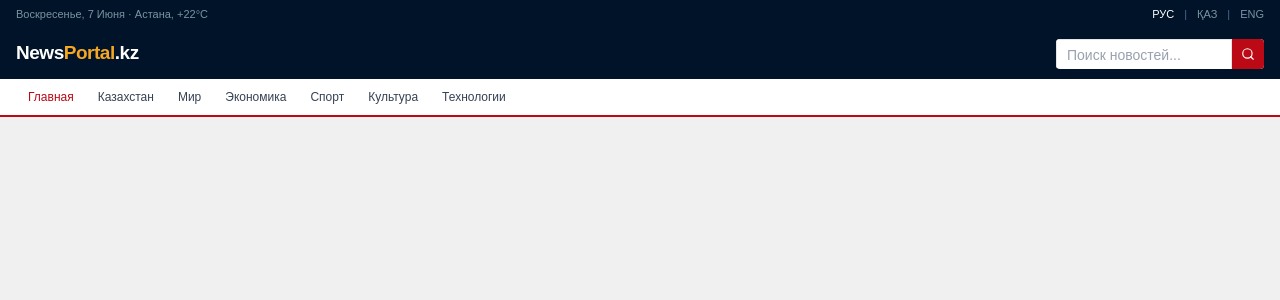
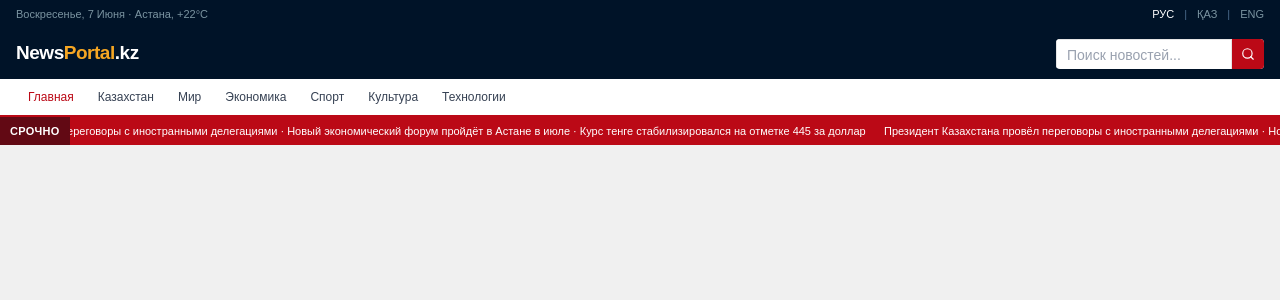
Before and after one commit to raz-banned/news-portal, a React (Vite) app: page / in a window 1280 px wide. Shown: the top 300 px of the page. Built offline with nearby package versions, Linux system fonts and the light colour scheme.

Commit message:
feat(header): add ticker with scroll animation and receiving item prop

```diff
--- a/src/components/layout/Layout.tsx
+++ b/src/components/layout/Layout.tsx
@@ -2,6 +2,7 @@ import { Outlet } from "react-router"
 import { TopBar } from "@/components/portal/TopBar"
 import { PortalHeader } from "../portal/PortalHeader"
 import { CategoryNav } from "../portal/CaregoryNav"
+import { BreakingTicker } from "../portal/BreakingTicker"
 
 export default function Layout() {
   return (
@@ -10,6 +11,7 @@ export default function Layout() {
         <TopBar />
         <PortalHeader />
         <CategoryNav />
+        <BreakingTicker />
       </header>
       <main className="mx-auto max-w-5xl px-4 py-3">
         <Outlet />
--- /dev/null
+++ b/src/components/portal/BreakingTicker.tsx
@@ -0,0 +1,29 @@
+const DEFAULT_ITEMS = [
+  "Президент Казахстана провёл переговоры с иностранными делегациями",
+  "Новый экономический форум пройдёт в Астане в июле",
+  "Курс тенге стабилизировался на отметке 445 за доллар",
+]
+
+interface BreakingTickerProps {
+  items?: string[]
+}
+
+// Для бесшовного цикла контент дублируется и анимируется на -50%.
+// В index.css нужно добавить:
+//   @keyframes ticker-scroll { from { transform: translateX(0) } to { transform: translateX(-50%) } }
+export function BreakingTicker({ items = DEFAULT_ITEMS }: BreakingTickerProps) {
+  const text = items.join("  ·  ")
+
+  return (
+    <div className="flex items-center overflow-hidden bg-portal-red">
+      <div className="shrink-0 bg-portal-red-dark px-2.5 py-1.5 text-[11px] font-semibold tracking-wide text-white uppercase">
+        Срочно
+      </div>
+      <div className="flex-1 overflow-hidden">
+        <p className="inline-block animate-[ticker-scroll_30s_linear_infinite] py-1.5 pl-3 text-[11px] whitespace-nowrap text-white">
+          {text}&nbsp;&nbsp;&nbsp;&nbsp;&nbsp;&nbsp;{text}
+        </p>
+      </div>
+    </div>
+  )
+}
```
